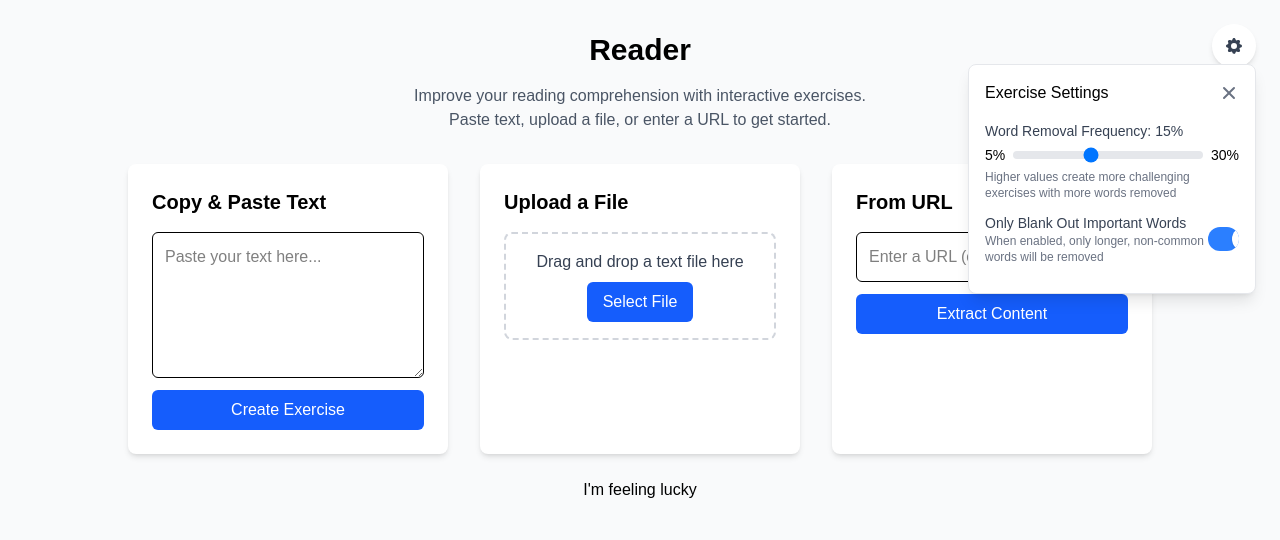
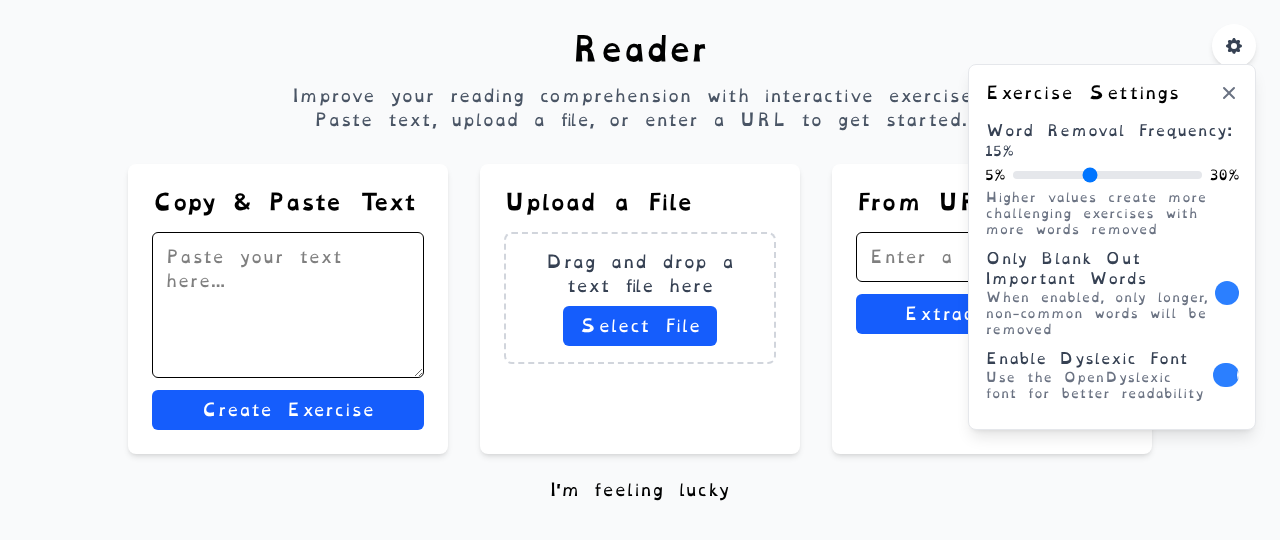
Before and after one commit to RohanAdwankar/active-read, a Next.js app: page / in a window 1280 px wide. Both pictures are taken after a click on the button "Settings". Shown: the top 540 px of the page. Built offline with nearby package versions, Linux system fonts and the light colour scheme.

Commit message:
OpenDyslexic font setting

```diff
--- a/app/globals.css
+++ b/app/globals.css
@@ -1,4 +1,11 @@
 @import "tailwindcss";
+
+@font-face {
+  font-family: "OpenDyslexic";
+  src: url("/fonts/OpenDyslexic-Regular.otf") format("opentype");
+  font-weight: normal;
+  font-style: normal;
+}
 
 @theme {
   --font-sans: var(--font-geist-sans);
@@ -17,8 +24,14 @@
   }
 }
 
+/* globals.css */
+.dyslexic-font {
+  font-family: "OpenDyslexic", sans-serif;
+}
+
 body {
   /* color: var(--foreground); */
   /* background: var(--background); */
-  font-family: Arial, Helvetica, sans-serif;
+  /* font-family: "OpenDyslexic", sans-serif; */
+  font-family: var(--font-sans);
 }
--- a/components/learn.tsx
+++ b/components/learn.tsx
@@ -39,6 +39,7 @@ export default function Learn({ processedText, onBack, settings, pageTitle }: Le
 
   const handleComplete = (correct: number, total: number) => {
     setScore({ correct, total });
+
   };
 
   // Get the full text content for context
@@ -81,6 +82,7 @@ export default function Learn({ processedText, onBack, settings, pageTitle }: Le
                 processedText={paragraph}
                 onComplete={handleComplete}
                 isParagraph={true}
+                isFirst={index === 0}
               />
 
               <div className="mt-4 flex gap-3">
--- a/components/quiz.tsx
+++ b/components/quiz.tsx
@@ -120,7 +120,7 @@ export default function Quiz({ text }: QuizProps) {
   }
 
   return (
-    <div>
+    <div style={{ minWidth: '300px' }}>
       <h3 className="text-lg font-semibold mb-4">Quiz: Question {currentQuestion + 1}/{questions.length}</h3>
 
       <p className="mb-4">{questions[currentQuestion].question}</p>
--- a/components/reader.tsx
+++ b/components/reader.tsx
@@ -20,7 +20,8 @@ export default function Reader() {
   const [loading, setLoading] = useState(false);
   const [settings, setSettings] = useState<Settings>({
     blankFrequency: 15, // default 15%
-    onlyImportantWords: true // default to only removing important words
+    onlyImportantWords: true, // default to only removing important words
+    dyslexicFont: true
   });
   const [title, setTitle] = useState<string>("Active Reader");
 
--- a/components/settings-bar.tsx
+++ b/components/settings-bar.tsx
@@ -5,13 +5,14 @@ import { useState, useRef, useEffect } from 'react';
 export interface Settings {
   blankFrequency: number;  // percentage of candidate words to remove (5-30%)
   onlyImportantWords: boolean;  // toggle to control whether to filter out common/short words
+  dyslexicFont: boolean;  // toggle to control whether to use the OpenDyslexic font
 }
 
 interface SettingsBarProps {
   settings: Settings;
   onSettingsChange: (settings: Settings) => void;
   visible?: boolean;
-  disabled?: boolean; // New prop to disable settings when in learn mode
+  disabled?: boolean;
 }
 
 export default function SettingsBar({ settings, onSettingsChange, visible = true, disabled = false }: SettingsBarProps) {
@@ -32,6 +33,14 @@ export default function SettingsBar({ settings, onSettingsChange, visible = true
     };
   }, []);
 
+  useEffect(() => {
+    if (settings?.dyslexicFont) {
+      document.body.classList.add("dyslexic-font");
+    } else {
+      document.body.classList.remove("dyslexic-font");
+    }
+  }, [settings?.dyslexicFont]);
+
   if (!visible) return null;
 
   return (
@@ -39,11 +48,9 @@ export default function SettingsBar({ settings, onSettingsChange, visible = true
       {/* Gear icon button */}
       <button
         onClick={() => setIsOpen(!isOpen)}
-        className={`fixed top-6 right-6 z-10 bg-white p-3 rounded-full shadow-md ${
-          disabled ? 'opacity-60 cursor-not-allowed' : 'hover:bg-gray-50'
-        }`}
+        className={`fixed top-6 right-6 z-10 bg-white p-3 rounded-full shadow-md hover:bg-gray-50'}`}
         aria-label="Settings"
-        disabled={disabled}
+        // disabled={disabled}
       >
         <svg xmlns="http://www.w3.org/2000/svg" className="h-5 w-5 text-gray-700" viewBox="0 0 20 20" fill="currentColor">
           <path fillRule="evenodd" d="M11.49 3.17c-.38-1.56-2.6-1.56-2.98 0a1.532 1.532 0 01-2.286.948c-1.372-.836-2.942.734-2.106 2.106.54.886.061 2.042-.947 2.287-1.561.379-1.561 2.6 0 2.978a1.532 1.532 0 01.947 2.287c-.836 1.372.734 2.942 2.106 2.106a1.532 1.532 0 012.287.947c.379 1.561 2.6 1.561 2.978 0a1.533 1.533 0 012.287-.947c1.372.836 2.942-.734 2.106-2.106a1.533 1.533 0 01.947-2.287c1.561-.379 1.561-2.6 0-2.978a1.532 1.532 0 01-.947-2.287c.836-1.372-.734-2.942-2.106-2.106a1.532 1.532 0 01-2.287-.947zM10 13a3 3 0 100-6 3 3 0 000 6z" clipRule="evenodd" />
@@ -98,7 +105,9 @@ export default function SettingsBar({ settings, onSettingsChange, visible = true
 
           <div className={`flex items-center justify-between mb-3 ${disabled ? 'opacity-50 pointer-events-none' : ''}`}>
             <div>
-              <label className="block text-sm font-medium text-gray-700">Only Blank Out Important Words</label>
+              <label className="block text-sm font-medium text-gray-700" htmlFor="toggle-important">
+                Only Blank Out Important Words
+              </label>
               <p className="text-xs text-gray-500">
                 When enabled, only longer, non-common words will be removed
               </p>
@@ -114,11 +123,11 @@ export default function SettingsBar({ settings, onSettingsChange, visible = true
                   });
                 }}
                 disabled={disabled}
-                id="toggle"
+                id="toggle-important" // ✅ Unique ID
                 className="sr-only"
               />
               <label
-                htmlFor="toggle"
+                htmlFor="toggle-important" // ✅ Match the correct input
                 className={`block overflow-hidden h-6 rounded-full cursor-pointer ${
                   settings.onlyImportantWords ? 'bg-blue-500' : 'bg-gray-300'
                 }`}
@@ -132,11 +141,50 @@ export default function SettingsBar({ settings, onSettingsChange, visible = true
             </div>
           </div>
 
-          {disabled && (
+          <div className={`flex items-center justify-between mb-3`}>
+            <div>
+              <label className="block text-sm font-medium text-gray-700" htmlFor="toggle-dyslexic">
+                Enable Dyslexic Font
+              </label>
+              <p className="text-xs text-gray-500">
+                Use the OpenDyslexic font for better readability
+              </p>
+            </div>
+            <div className="relative inline-block w-12 align-middle select-none">
+              <input
+                type="checkbox"
+                checked={settings.dyslexicFont}
+                onChange={(e) => {
+                  onSettingsChange({
+                    ...settings,
+                    dyslexicFont: e.target.checked
+                  });
+                }}
+                // disabled={disabled}
+                id="toggle-dyslexic" // ✅ Unique ID
+                className="sr-only"
+              />
+              <label
+                htmlFor="toggle-dyslexic" // ✅ Match the correct input
+                className={`block overflow-hidden h-6 rounded-full cursor-pointer ${
+                  settings.dyslexicFont ? 'bg-blue-500' : 'bg-gray-300'
+                }`}
+              >
+                <span
+                  className={`block h-6 w-6 rounded-full bg-white shadow transform transition-transform ${
+                    settings.dyslexicFont ? 'translate-x-6' : 'translate-x-0'
+                  }`}
+                />
+              </label>
+            </div>
+          </div>
+
+
+          {/* {disabled && (
             <div className="text-xs text-amber-600 mt-2">
               Settings cannot be changed during the exercise
             </div>
-          )}
+          )} */}
         </div>
       )}
     </div>
--- a/components/text-processor.tsx
+++ b/components/text-processor.tsx
@@ -1,6 +1,6 @@
 "use client";
 
-import { useState, useRef } from 'react';
+import { useState, useEffect } from 'react';
 
 import {Word} from '../types';
 
@@ -8,9 +8,10 @@ interface TextProcessorProps {
   processedText: Word[];
   onComplete: (score: number, total: number) => void;
   isParagraph?: boolean;
+  isFirst?: boolean;
 }
 
-export default function TextProcessor({ processedText, onComplete, isParagraph = false }: TextProcessorProps) {
+export default function TextProcessor({ processedText, onComplete, isParagraph = false, isFirst = false }: TextProcessorProps) {
   const [words, setWords] = useState<Word[]>(processedText);
   const [submitted, setSubmitted] = useState(false);
 
@@ -30,12 +31,24 @@ export default function TextProcessor({ processedText, onComplete, isParagraph =
     onComplete(correct, blanks.length);
   };
 
+  useEffect(() => {
+    if (!isFirst) return;
+    const blanks = words.filter(word => word.isBlank);
+    const firstBlank = blanks[0];
+    if (firstBlank) {
+      const firstInput = document.getElementById(`input-${firstBlank.id}`);
+      if (firstInput) {
+        (firstInput as HTMLInputElement).focus();
+      }
+    }
+  }, []);
+
   return (
     <div className={isParagraph ? "" : "w-full max-w-3xl mx-auto my-8"}>
       <div className={`bg-white p-6 rounded-lg ${!isParagraph ? 'shadow' : ''}`}>
         <div className="text-lg leading-relaxed mb-4">
           {words.map((word) => (
-            <span key={word.id} className="mr-1">
+            <span key={word.id}>
               {word.isBlank ? (
                 <span className="inline-block">
                   <input
@@ -70,11 +83,13 @@ export default function TextProcessor({ processedText, onComplete, isParagraph =
                     id={`input-${word.id}`}
 
                     className={`w-${Math.max(5, word.originalWord?.length || 0) * 8}px border-b-2 text-left pl-2 mx-1
-                      ${word.submitted
-                        ? word.text.toLowerCase() === word.originalWord?.toLowerCase()
-                          ? 'border-green-500 bg-green-100'
-                          : 'border-red-500 bg-red-100'
-                        : 'border-gray-400'}`}
+                    ${word.submitted
+                      ? word.text.toLowerCase() === word.originalWord?.toLowerCase()
+                        ? 'border-green-500 bg-green-100'
+                        : 'border-red-500 bg-red-100'
+                      : 'border-gray-400'}
+                    `}
+
                     disabled={word.submitted}
                     size={Math.max(10, word.originalWord?.length || 0)}
                   />
```
Also changed, not shown: public/fonts/OpenDyslexic-Regular.otf (added).
